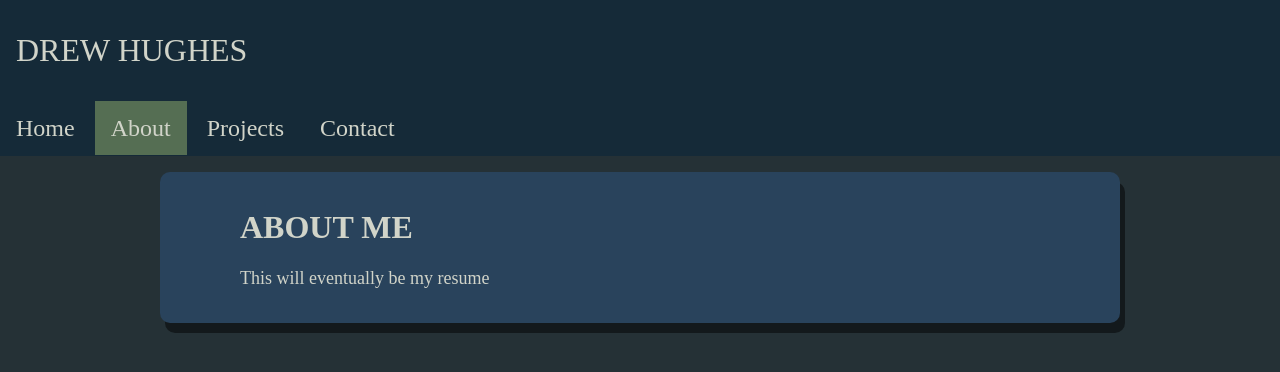
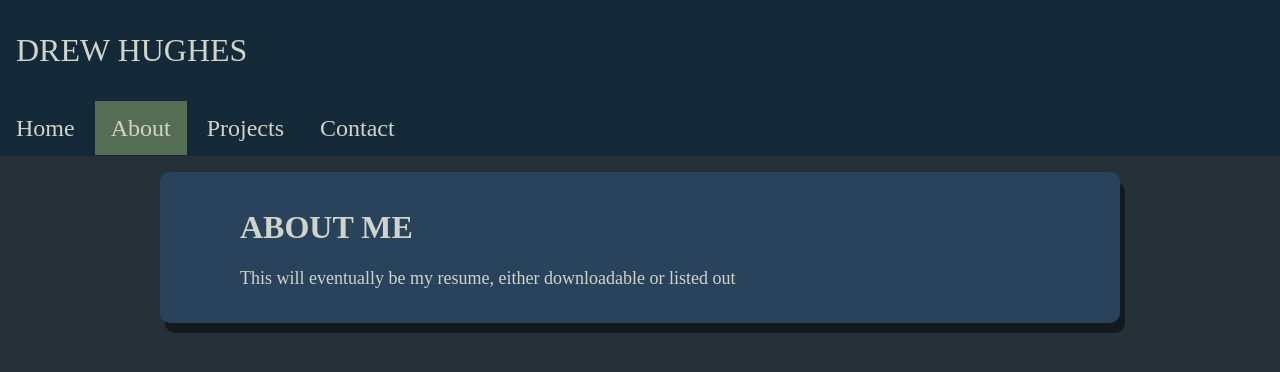
Before and after one commit to drew00hughes/drew00hughes.github.io, a plain HTML site: page About.html in a window 1280 px wide. Drawn offline with Linux system fonts and the light colour scheme.

Commit message:
Renamed files

```diff
--- a/About.html
+++ b/About.html
@@ -72,7 +72,7 @@ body {
 <div class="homeBody">
     <div class="homeText">
         <h1>ABOUT ME</h1>
-        <p>This will eventually be my resume</p>
+        <p>This will eventually be my resume, either downloadable or listed out</p>
     </div>
 </div>
 </body>
```
